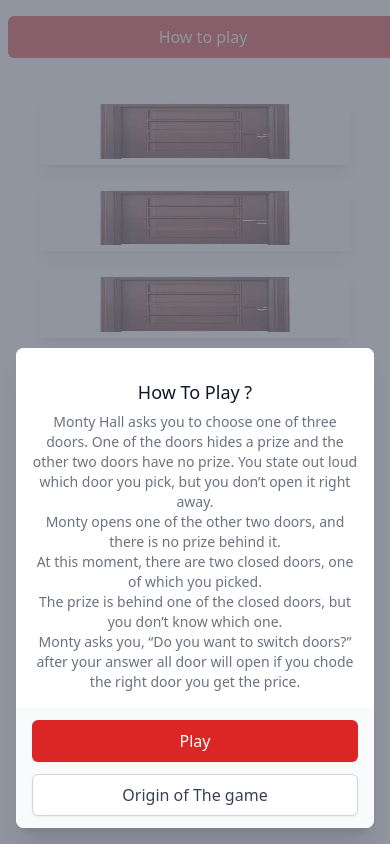
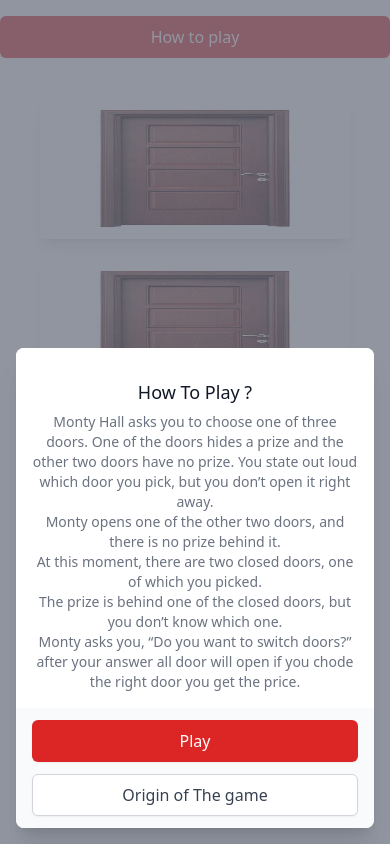
Before and after one commit to sanketbhai/montyhallgame.github.io, a plain HTML site: page index.html in a window 390 px wide. Drawn offline with nearby package versions, Linux system fonts and the light colour scheme.

```diff
--- a/index.html
+++ b/index.html
@@ -7,6 +7,13 @@
     <title>Monty Hall Game</title>
     <script src="https://cdn.tailwindcss.com/"></script>
     <script src="script.js"></script>
+    <style>
+      @media (max-width: 500px) {
+  #gameboard {
+    height: 34rem;
+  }
+}
+    </style>
 </head>
 <body>
         <!-- This example requires Tailwind CSS v2.0+ -->
@@ -68,9 +75,9 @@
 
 
 
-    <button onclick="showmodel()" type="button" class="mx-2 w-full mt-4  inline-flex justify-center rounded-md border border-transparent shadow-sm px-4 py-2 bg-red-600 text-base font-medium text-white hover:bg-red-700 focus:outline-none focus:ring-2 focus:ring-offset-2 focus:ring-red-500 sm:ml-3 sm:w-auto sm:text-sm">How to play</button>
+    <button onclick="showmodel()" type="button" class="w-full mt-4 rounded-md border border-transparent shadow-sm px-4 py-2 bg-red-600 text-base font-medium text-white hover:bg-red-700 focus:outline-none focus:ring-2 focus:ring-offset-2 focus:ring-red-500 sm:ml-3 sm:w-auto sm:text-sm">How to play</button>
 
-    <div id="gameboard" class="p-10 h-80 grid grid-cols-1 sm:grid-cols-1 md:grid-cols-3 lg:grid-cols-3 xl:grid-cols-3 gap-5">
+    <div id="gameboard" class="p-10 h-96  grid grid-cols-1 sm:grid-cols-1 md:grid-cols-3 lg:grid-cols-3 xl:grid-cols-3 gap-5" style="height: ;">
         <!--Card 1-->
         <a id="0"  onclick='select(this)' class=" rounded overflow-hidden shadow-lg">
           <img class="w-full h-full " src="door.jpg" alt="Mountain">
@@ -78,13 +85,13 @@
         </a>
         <!--Card 2-->
         <a id="1"  onclick='select(this)' class=" rounded overflow-hidden shadow-lg">
-          <img id="img" class="w-full h-full" src="door.jpg" alt="River">
+          <img id="img" class="w-full  h-full" src="door.jpg" alt="River">
 
         </a>
 
         <!--Card 3-->
         <a id="2"  onclick='select(this)' class=" rounded overflow-hidden shadow-lg">
-          <img class="w-full h-full" src="door.jpg" alt="Forest">
+          <img class="w-full  h-full" src="door.jpg" alt="Forest">
 
 
         </a>
```
